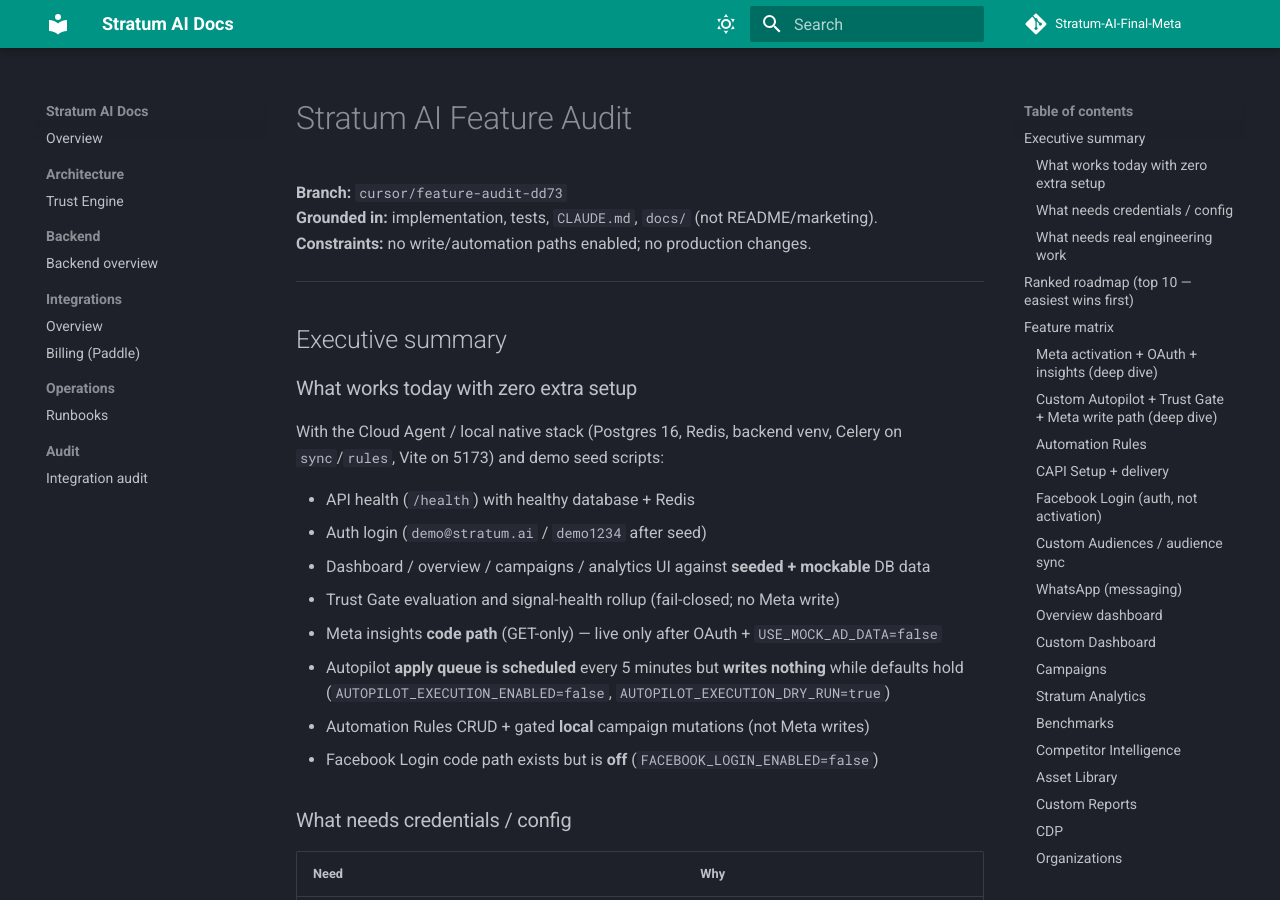
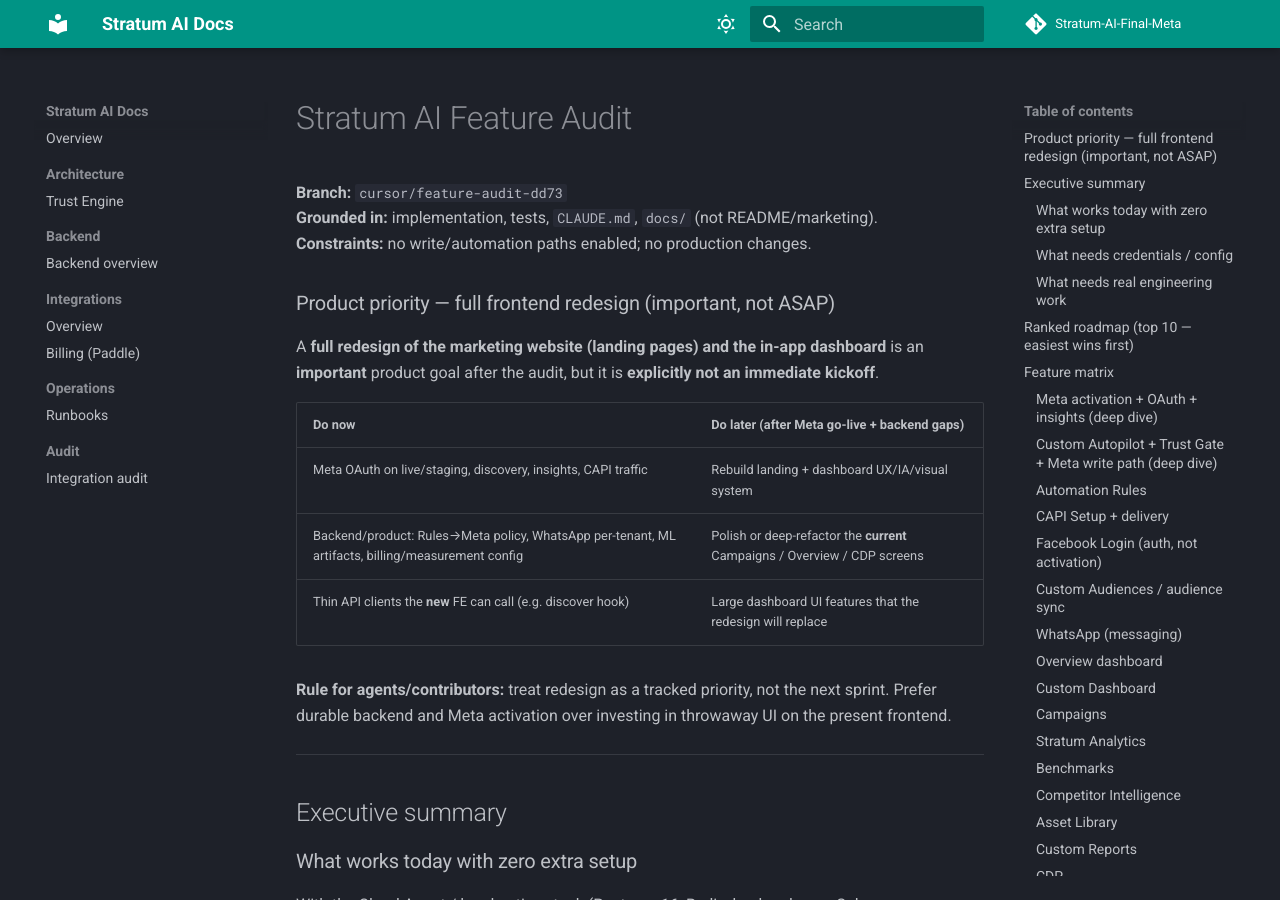
Before and after one commit to Ibrahim-newaeon/Stratum-AI-Final-Meta-Audit-Version-Cursor, an MkDocs documentation site: the page built from docs/feature-audit.md, in a window 1280 px wide and 900 px high. Built offline with MkDocs 1.6.1 and Material for MkDocs 9.7.7, drawn with Linux system fonts in a browser that asks for light colours; comment, search, counter and statistics services are not loaded; some of the changed text lies outside the part shown.

Commit message:
docs: mark full FE redesign important but not ASAP
Record website + dashboard rebuild as a tracked product priority that
must not kick off immediately — finish Meta go-live and backend gaps
first; keep current-FE work to thin API adapters until then.

Co-authored-by: Ibrahim Abed Rabboh <Ibrahim-newaeon@users.noreply.github.com>

```diff
--- a/docs/feature-audit.md
+++ b/docs/feature-audit.md
@@ -3,6 +3,18 @@
 **Branch:** `cursor/feature-audit-dd73`
 **Grounded in:** implementation, tests, `CLAUDE.md`, `docs/` (not README/marketing).
 **Constraints:** no write/automation paths enabled; no production changes.
+
+### Product priority — full frontend redesign (important, not ASAP)
+
+A **full redesign of the marketing website (landing pages) and the in-app dashboard** is an **important** product goal after the audit, but it is **explicitly not an immediate kickoff**.
+
+| Do now | Do later (after Meta go-live + backend gaps) |
+|--------|-----------------------------------------------|
+| Meta OAuth on live/staging, discovery, insights, CAPI traffic | Rebuild landing + dashboard UX/IA/visual system |
+| Backend/product: Rules→Meta policy, WhatsApp per-tenant, ML artifacts, billing/measurement config | Polish or deep-refactor the **current** Campaigns / Overview / CDP screens |
+| Thin API clients the **new** FE can call (e.g. discover hook) | Large dashboard UI features that the redesign will replace |
+
+**Rule for agents/contributors:** treat redesign as a tracked priority, not the next sprint. Prefer durable backend and Meta activation over investing in throwaway UI on the present frontend.
 
 ---
 
@@ -424,6 +436,10 @@ Scheduling ≠ enabling. The beat entry runs so ops can see the worker path, but
 
 ## Explicit callouts
 
+### Full app redesign (website + dashboard)
+
+**Important, deferred.** Rebuild landing pages and the dashboard after Meta activation and remaining backend/product work. Do **not** start the redesign ASAP; do **not** spend large effort polishing the current FE (it will be replaced). Keep new FE work minimal (API adapters / hooks only) until the redesign begins.
+
 ### Mock vs real (current defaults in examples / Cloud install)
 
 | Flag | Typical local | Effect |
@@ -455,3 +471,5 @@ Real code in `write_client.py` / `action_executor.py`. Disabled by dual flags so
 - [x] Verified ML artifacts: metadata only, no `.pkl` in repo / `ML_MODELS_PATH`
 
 *Audit matrix complete for requested surfaces. Revisit after product decisions on Rules→Meta and CAPI credential persistence.*
+
+*Product note (2026-09-11): full landing + dashboard redesign is **important** and **deferred** — not an ASAP kickoff; finish Meta go-live and backend gaps first.*
```
Also changed, not shown: CLAUDE.md (+1 -0 lines).
